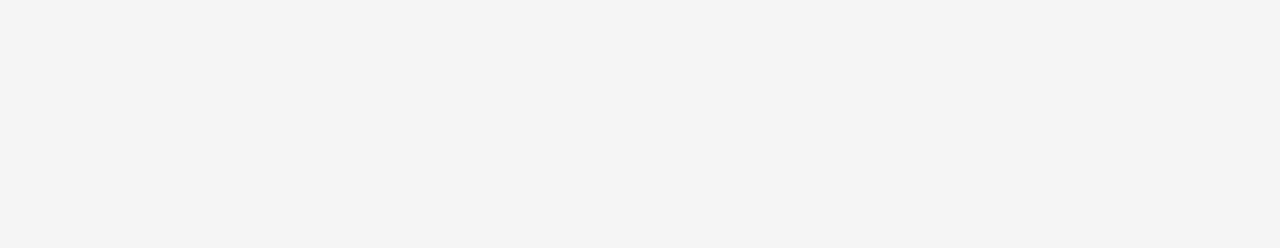
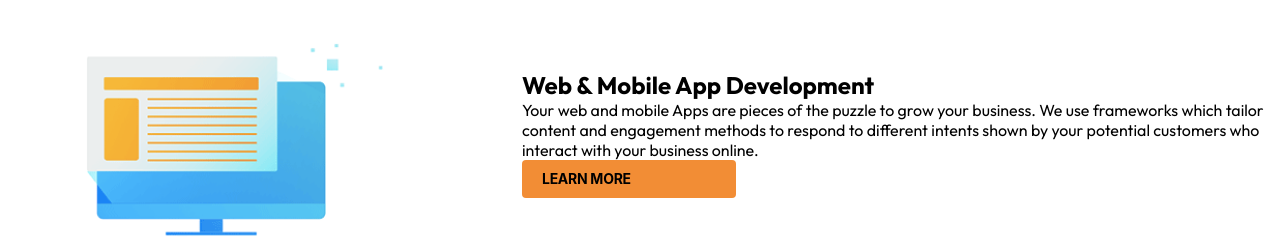
Before and after one commit to sreeginy/task_front-end, a React (Create React App) app: page / in a window 1280 px wide. Shown: the part 873-1121 px from the top of the page. Before the commit the page ends 800 px from the top, so only its background shows below. Built offline with nearby package versions, Linux system fonts and the light colour scheme; the HTML template or start-up script is replaced by a standard one.

Commit message:
create about component

```diff
--- a/src/App.js
+++ b/src/App.js
@@ -1,6 +1,7 @@
 import React from 'react'
 import TopNavigation from './components/TopNavigation/TopNavigation';
 import Hero from './components/Hero/Hero';
+import About from './components/About/About';
 
 const App = () => {
   return (
@@ -9,6 +10,7 @@ const App = () => {
 
       <TopNavigation />
       <Hero />
+      <About />
 
     </div>
 
--- /dev/null
+++ b/src/components/About/About.css
@@ -0,0 +1,35 @@
+.about {
+    background-color: white;
+  }
+
+  .about_container {
+    display: flex;
+    align-items: center;
+    justify-content: center;
+
+    grid-template-columns: repeat(2, 1fr);
+    align-items: center;
+
+
+width: Hug (1,064px)px;
+height: Hug (414px)px;
+top: 857px;
+left: 188px;
+gap: 108px;
+opacity: 0px;
+  }
+
+  .about_img {
+    width: 414px;
+    height: 414px;
+    background-color: white; /* Hide the image's background */
+  }
+
+  .button {
+    font-family: Inter;
+    font-size: 14px;
+    font-weight: 700;
+    line-height: 14px;
+    letter-spacing: -0.02em;
+    text-align: left;
+  }
--- /dev/null
+++ b/src/components/About/About.jsx
@@ -0,0 +1,22 @@
+import React from 'react'
+import './About.css';
+import AboutImg from '../../assets/image 2.png'
+
+
+const About = () => {
+    return (
+      <section className="about section" id="about">
+        <div className="about_container">
+          <img src={AboutImg} alt="" className="about_img" />
+          <div className="about_data">
+            <h2 className="section_title">Web & Mobile App Development</h2>
+            <p className="about_description">Your web and mobile Apps are pieces of the puzzle to grow your business. We use frameworks which tailor content and engagement methods to respond to different intents shown by your potential customers who interact with your business online.</p>
+            <button className='button'>LEARN MORE</button>
+          </div>
+        </div>
+      </section>
+    );
+  };
+
+
+export default About
```
Also changed, not shown: src/assets/image 2.png (added).
